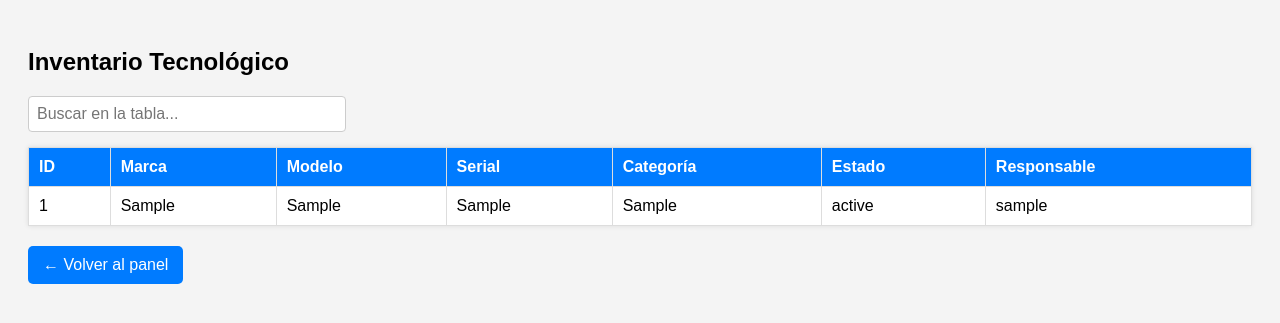
After one commit to ReijiBustos/proyecto_auditoria, a PHP site: page /ver_inventario.php in a window 1280 px wide. The commit adds this page. Shown: the top 323 px of the page. Run offline with PHP 8.4, Linux system fonts and the light colour scheme; the visitor is signed in with stand-in values (Sample User, id 1); tables that the repository leaves empty or names only in its code hold one stand-in row (values such as "Sample post"); some libraries are stand-ins or nearby versions.

Commit message:
Adicion registro y visualizacion de inventario para el digitador

```diff
--- a/db.php
+++ b/db.php
@@ -1,32 +1,13 @@
 <?php
-/**
- * config.php
- *
- * Configuración de la conexión a PostgreSQL de forma segura usando variables de entorno.
- */
-
-// Obtener las variables de entorno para la conexión a la base de datos
-$host = $_ENV['DB_HOST'] ?? 'localhost';
-$dbname = $_ENV['DB_NAME'] ?? 'Proyecto';
-$user = $_ENV['DB_USER'] ?? 'usuario_inseguro';
-$password = $_ENV['DB_PASSWORD'] ?? '1234';
+$host = "localhost";
+$dbname = "Proyecto";
+$user = "usuario_inseguro";
+$dbpass = "1234";
 
 try {
-    // Crear conexión segura a PostgreSQL con PDO
-    $conn = new PDO(
-        "pgsql:host=$host;dbname=$dbname",
-        $user,
-        $password,
-        [
-            PDO::ATTR_ERRMODE => PDO::ERRMODE_EXCEPTION,
-            PDO::ATTR_DEFAULT_FETCH_MODE => PDO::FETCH_ASSOC,
-            PDO::ATTR_EMULATE_PREPARES => false,
-            PDO::ATTR_PERSISTENT => true
-        ]
-    );
+    $pdo = new PDO("pgsql:host=$host;dbname=$dbname", $user, $dbpass);
+    $pdo->setAttribute(PDO::ATTR_ERRMODE, PDO::ERRMODE_EXCEPTION);
 } catch (PDOException $e) {
-    // Registrar errores en un log y no mostrarlos al usuario
-    error_log("Error de conexión: " . $e->getMessage());
-    die("Error de conexión. Contacte al administrador.");
+    die("Error en la conexión: " . $e->getMessage());
 }
 ?>
--- a/login.php
+++ b/login.php
@@ -4,8 +4,9 @@ include 'db.php';
 
 try {
     // Conexión PDO a PostgreSQL
-    $conn = new PDO("pgsql:host=$host;dbname=$dbname", "username=$user", "password=$password");
+    $conn = new PDO("pgsql:host=$host;dbname=$dbname", $user, $dbpass);
     $conn->setAttribute(PDO::ATTR_ERRMODE, PDO::ERRMODE_EXCEPTION);
+
 
     // Obtener datos del formulario
     $login_input = $_POST['username'];  // Puede ser usuario o correo
--- a/panel_digitador.php
+++ b/panel_digitador.php
@@ -55,6 +55,7 @@ if (!isset($_SESSION['rol']) || $_SESSION['rol'] !== 'digitador') {
 
         <a href="perfil_digitador.php" class="btn">Ver y editar perfil</a>
         <a href="registrar_inventario.php" class="btn">Registrar Inventario</a>
+        <a href="ver_inventario.php" class="btn">Ver Inventario</a>
 
         <form method="post" action="logout.php" style="display:inline;">
             <input type="submit" class="btn logout" value="Cerrar Sesión">
--- /dev/null
+++ b/plantilla_inventario.csv
@@ -0,0 +1,3 @@
+marca,modelo,serial,categoria,estado,id_persona
+HP,EliteBook 840,GHD893J2,Portátil,Operativo,2
+Dell,Latitude 5410,FJ39DK9,Portátil,Dañado,3
--- a/registrar.html
+++ b/registrar.html
@@ -21,7 +21,7 @@
 
             <div class="form-group">
                 <label for="password">Contraseña:</label>
-                <input type="password" name="password" id="password"  pattern ="(?=.*[a-z])(?=.*[A-Z])(?=.*/d)(?=.*[^a-zA-Z/d]).{8,}$" required>
+                <input type="password" name="password" id="password" required>
 
             </div>
 
--- /dev/null
+++ b/ver_inventario.php
@@ -0,0 +1,129 @@
+<?php
+session_start();
+include 'db.php';
+
+if (!isset($_SESSION['rol']) || $_SESSION['rol'] !== 'digitador') {
+    header("Location: index.html");
+    exit();
+}
+
+try {
+    $conn = new PDO("pgsql:host=$host;dbname=$dbname", $user, $dbpass);
+    $conn->setAttribute(PDO::ATTR_ERRMODE, PDO::ERRMODE_EXCEPTION);
+
+    $stmt = $conn->query("SELECT i.id_inventario, i.marca, i.modelo, i.serial, i.categoria, i.estado, p.username AS responsable
+                          FROM inventario i
+                          JOIN usuarios p ON i.id_persona = p.id_persona
+                          ORDER BY i.id_inventario ASC");
+    $inventario = $stmt->fetchAll(PDO::FETCH_ASSOC);
+
+} catch (PDOException $e) {
+    die("Error de conexión: " . $e->getMessage());
+}
+?>
+
+<!DOCTYPE html>
+<html lang="es">
+<head>
+    <meta charset="UTF-8">
+    <title>Inventario Tecnológico</title>
+    <style>
+        body {
+            font-family: Arial, sans-serif;
+            padding: 20px;
+            background-color: #f4f4f4;
+        }
+        table {
+            width: 100%;
+            border-collapse: collapse;
+            background-color: #fff;
+            box-shadow: 0 0 5px rgba(0,0,0,0.1);
+        }
+        th, td {
+            border: 1px solid #ddd;
+            padding: 10px;
+            text-align: left;
+        }
+        th {
+            background-color: #007bff;
+            color: white;
+        }
+        tr:nth-child(even) {
+            background-color: #f2f2f2;
+        }
+        .volver {
+            margin-top: 20px;
+        }
+        .btn {
+            display: inline-block;
+            padding: 10px 15px;
+            background-color: #007bff;
+            color: white;
+            text-decoration: none;
+            border-radius: 5px;
+        }
+        .btn:hover {
+            background-color: #0056b3;
+        }
+        .search-box {
+            margin-bottom: 15px;
+        }
+        .search-input {
+            width: 300px;
+            padding: 8px;
+            font-size: 16px;
+            border: 1px solid #ccc;
+            border-radius: 4px;
+        }
+    </style>
+    <script>
+        function filtrarTabla() {
+            const input = document.getElementById("buscar").value.toLowerCase();
+            const filas = document.querySelectorAll("#tablaInventario tbody tr");
+
+            filas.forEach(fila => {
+                const textoFila = fila.textContent.toLowerCase();
+                fila.style.display = textoFila.includes(input) ? "" : "none";
+            });
+        }
+    </script>
+</head>
+<body>
+    <h2>Inventario Tecnológico</h2>
+
+    <div class="search-box">
+        <input type="text" id="buscar" class="search-input" placeholder="Buscar en la tabla..." onkeyup="filtrarTabla()">
+    </div>
+
+    <table id="tablaInventario">
+        <thead>
+            <tr>
+                <th>ID</th>
+                <th>Marca</th>
+                <th>Modelo</th>
+                <th>Serial</th>
+                <th>Categoría</th>
+                <th>Estado</th>
+                <th>Responsable</th>
+            </tr>
+        </thead>
+        <tbody>
+            <?php foreach ($inventario as $item): ?>
+                <tr>
+                    <td><?= htmlspecialchars($item['id_inventario']) ?></td>
+                    <td><?= htmlspecialchars($item['marca']) ?></td>
+                    <td><?= htmlspecialchars($item['modelo']) ?></td>
+                    <td><?= htmlspecialchars($item['serial']) ?></td>
+                    <td><?= htmlspecialchars($item['categoria']) ?></td>
+                    <td><?= htmlspecialchars($item['estado']) ?></td>
+                    <td><?= htmlspecialchars($item['responsable']) ?></td>
+                </tr>
+            <?php endforeach; ?>
+        </tbody>
+    </table>
+
+    <div class="volver">
+        <a href="panel_digitador.php" class="btn">← Volver al panel</a>
+    </div>
+</body>
+</html>
```
Also changed, not shown: registrar_inventario.php (added, +114 -0 lines).
